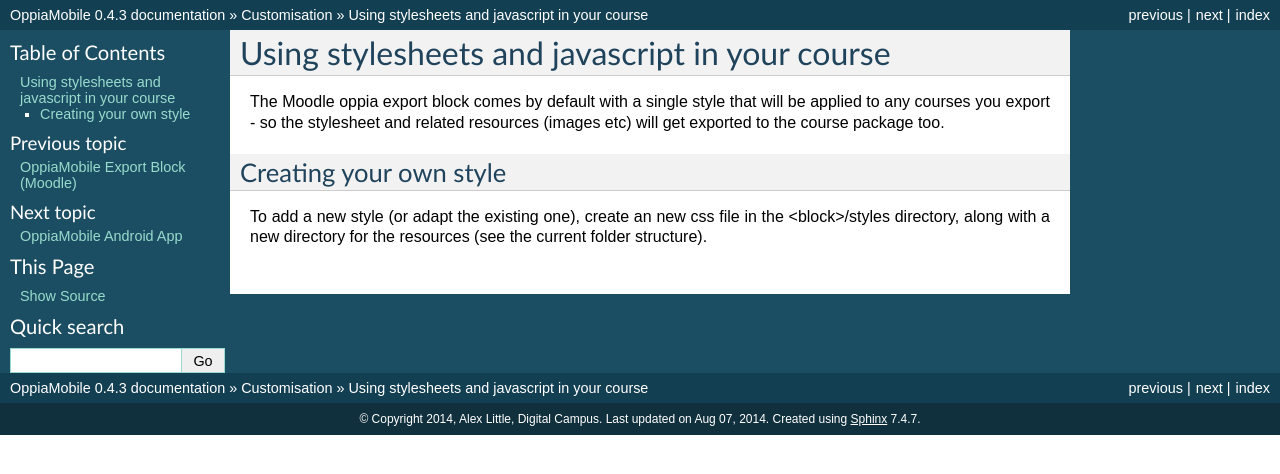
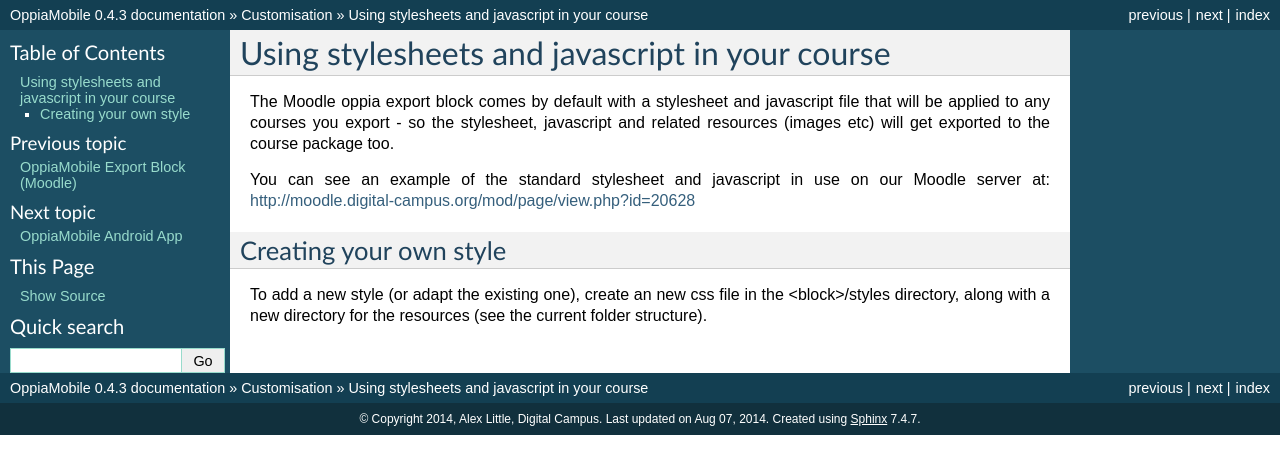
Before and after one commit to DigitalCampus/django-oppia, a Sphinx documentation site: the page built from docs/custom/style/index.rst, in a window 1280 px wide. Shown: the top 474 px of the page. Built offline with Sphinx 7.4.7, drawn with Linux system fonts in a browser that asks for light colours; the version number is read from the project's files by our own code.

Commit message:
update docs

```diff
--- a/docs/custom/style/index.rst
+++ b/docs/custom/style/index.rst
@@ -3,10 +3,13 @@
 Using stylesheets and javascript in your course
 ================================================
 
-The Moodle oppia export block comes by default with a single style that will be
-applied to any courses you export - so the stylesheet and related resources
-(images etc) will get exported to the course package too.
+The Moodle oppia export block comes by default with a stylesheet and javascript
+file that will be applied to any courses you export - so the stylesheet,
+javascript and related resources (images etc) will get exported to the course
+package too.
 
+You can see an example of the standard stylesheet and javascript in use on our
+Moodle server at: http://moodle.digital-campus.org/mod/page/view.php?id=20628
 
 Creating your own style
 ------------------------
```
